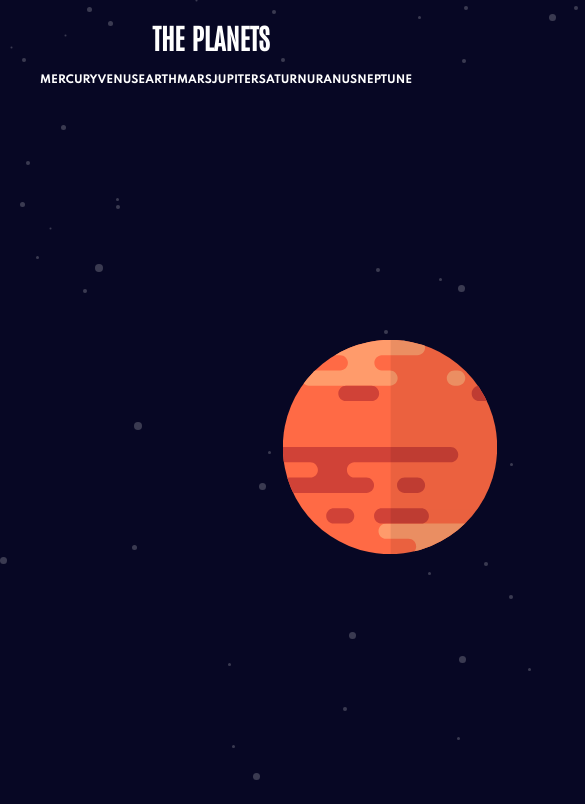
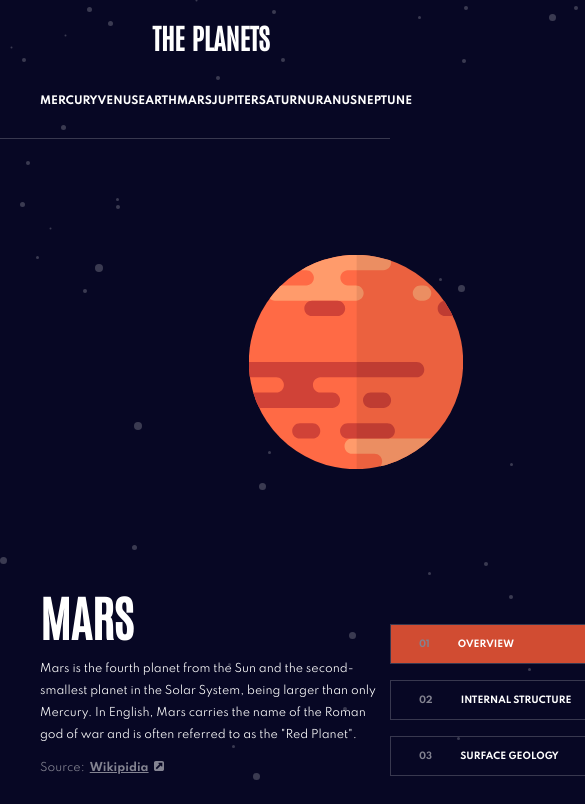
Before and after one commit to DKapteyn/Planet-info-site, a React (Create React App) app: page /Mars in a window 390 px wide. Shown: the top 804 px of the page, 585 px wide, since content can reach past the window. Built offline with nearby package versions, Linux system fonts and the light colour scheme.

Commit message:
improvement to tablet design

```diff
--- a/src/components/Main.js
+++ b/src/components/Main.js
@@ -6,7 +6,7 @@ export default function Main(props) {
     img: "planet",
     para: "overview",
     background: "-activeoverview",
-    img2: null
+    img2: null,
   });
 
   function handleOverview() {
@@ -14,7 +14,7 @@ export default function Main(props) {
       img: "planet",
       para: "overview",
       background: "-activeoverview",
-      img2:null
+      img2: null,
     });
   }
 
@@ -23,7 +23,7 @@ export default function Main(props) {
       img: "internal",
       para: "structure",
       background: "-activestructure",
-      img2: null
+      img2: null,
     });
   }
 
@@ -32,7 +32,7 @@ export default function Main(props) {
       img: "planet",
       para: "geology",
       background: "-activegeology",
-      img2: "geology"
+      img2: "geology",
     });
   }
 
@@ -68,16 +68,17 @@ export default function Main(props) {
           alt="Outer planet"
           className="planetPic"
         />
-        { planetState.img2 !== null && <img
-         src = {planetData[props.planetNumber].images[planetState.img2]}
-         alt=""
-          className="secondPlanetPic"
-        />}
-
+        {planetState.img2 !== null && (
+          <img
+            src={planetData[props.planetNumber].images[planetState.img2]}
+            alt=""
+            className="secondPlanetPic"
+          />
+        )}
       </div>
 
       <div className="planet--text">
-        <h1 className="main--title">{planetData[props.planetNumber].name}</h1>
+        <h1 className="main--title">{planetData[props.planetNumber].name.toUpperCase()}</h1>
         <p className="main--para">
           {planetData[props.planetNumber][planetState.para].content}
         </p>
@@ -85,7 +86,11 @@ export default function Main(props) {
           <span className="source">Source:</span>
           <a href={planetData[props.planetNumber][planetState.para].source}>
             <span className="wiki">Wikipidia</span>
-            <img src="/assets/icon-source.svg" alt="arrow" />
+            <img
+              className="arrowPic"
+              src="/assets/icon-source.svg"
+              alt="arrow"
+            />
           </a>
         </div>
       </div>
--- a/src/sass/Footer.scss
+++ b/src/sass/Footer.scss
@@ -2,11 +2,9 @@
 
 .footer--container {
   display: flex;
-
   gap: 30px;
   @include desktop {
     margin: 0px 165px 0px 165px;
-
   }
   @include tablet {
     margin: 30px 40px;
@@ -17,14 +15,13 @@
     font-family: "Antonio", sans-serif;
     font-weight: 400;
     letter-spacing: -1.5px;
-    margin:0px;
-
+    margin: 0px;
 
     @include desktop {
       font-size: 40px;
     }
     @include tablet {
-      font-size: 28px;
+      font-size: 24px;
     }
   }
 
@@ -37,7 +34,7 @@
 
     @include desktop {
       font-size: 11px;
-      margin-top:20px;
+      margin-top: 20px;
     }
     @include tablet {
       font-size: 8px;
@@ -46,17 +43,20 @@
 }
 
 .stats {
+  border: 0.5px solid var(--bordergrey);
 
- border: 0.5px solid var(--bordergrey);
+  width: 100%;
 
- width: 100%;
-  padding-left: 23px;
-  display:flex;
+  display: flex;
   flex-direction: column;
 
-  @include desktop{
-    height:128px;
-
+  @include desktop {
+    height: 128px;
+    padding-left: 23px;
   }
 
+  @include tablet {
+    height: 88px;
+    padding: 12px;
+  }
 }
--- a/src/sass/Header.scss
+++ b/src/sass/Header.scss
@@ -2,10 +2,12 @@
 
 .header--container {
   font-family: anto;
-
+  border-bottom: 1px solid var(--bordergrey);
   @include desktop {
     display: flex;
-    border-bottom: 1px solid var(--bordergrey);
+  }
+  @include tablet {
+    padding-bottom: 20px;
   }
 }
 
@@ -32,64 +34,100 @@
   }
   @include tablet {
     justify-content: space-evenly;
+    padding-top: 21px;
   }
 }
-
-
-
 
 a {
   text-decoration: none;
   color: white;
-  padding-top:28px;
-
+  padding-top: 28px;
 
   @include desktop {
     margin-right: 33px;
   }
 }
 
-
 // color change for top border
 
-.header--colorChangeMercury{
-  a:hover{
-    border-top: 3px solid var(--mercuryinfobox)
+.header--colorChangeMercury {
+  a:hover {
+    @include desktop {
+      border-top: 3px solid var(--mercuryinfobox);
+    }
+    @include tablet {
+      border-bottom: 3px solid var(--mercuryinfobox);
     }
   }
-.header--colorChangeVenus{
-  a:hover{
-    border-top: 3px solid var(--venusinfobox)
+}
+.header--colorChangeVenus {
+  a:hover {
+    @include desktop {
+      border-top: 3px solid var(--venusinfobox);
+    }
+    @include tablet {
+      border-bottom: 3px solid var(--venusinfobox);
+    }
   }
 }
 
-.header--colorChangeEarth{
-    a:hover{
-      border-top: 3px solid var(--earthinfobox)
+.header--colorChangeEarth {
+  a:hover {
+    @include desktop {
+      border-top: 3px solid var(--earthinfobox);
+    }
+    @include tablet {
+      border-bottom: 3px solid var(--earthinfobox);
     }
   }
-.header--colorChangeMars{
-  a:hover{
-    border-top: 3px solid var(--marsinfobox)
+}
+.header--colorChangeMars {
+  a:hover {
+    @include desktop {
+      border-top: 3px solid var(--marsinfobox);
+    }
+    @include tablet {
+      border-bottom: 3px solid var(--marsinfobox);
     }
   }
-.header--colorChangeJupiter{
-  a:hover{
-    border-top: 3px solid var(--jupiterinfobox)
+}
+.header--colorChangeJupiter {
+  a:hover {
+    @include desktop {
+      border-top: 3px solid var(--jupiterinfobox);
+    }
+    @include tablet {
+      border-bottom: 3px solid var(--jupiterinfobox);
     }
   }
-.header--colorChangeSaturn{
-  a:hover{
-    border-top: 3px solid var(--saturninfobox)
+}
+.header--colorChangeSaturn {
+  a:hover {
+    @include desktop {
+      border-top: 3px solid var(--saturninfobox);
+    }
+    @include tablet {
+      border-bottom: 3px solid var(--saturninfobox);
     }
   }
-.header--colorChangeUranus{
-  a:hover{
-    border-top: 3px solid var(--uranusinfobox)
+}
+.header--colorChangeUranus {
+  a:hover {
+    @include desktop {
+      border-top: 3px solid var(--uranusinfobox);
+    }
+    @include tablet {
+      border-bottom: 3px solid var(--uranusinfobox);
     }
   }
-.header--colorChangeNeptune{
-  a:hover{
-    border-top: 3px solid var(--neptuneinfobox)
+}
+.header--colorChangeNeptune {
+  a:hover {
+    @include desktop {
+      border-top: 3px solid var(--neptuneinfobox);
+    }
+    @include tablet {
+      border-bottom: 3px solid var(--neptuneinfobox);
     }
   }
+}
--- a/src/sass/Main.scss
+++ b/src/sass/Main.scss
@@ -26,9 +26,7 @@
   flex-direction: column;
   justify-content: space-evenly;
   grid-area: infoBoxes;
-
   gap: 16px;
-
   font-family: "Spartan", sans-serif;
   font-weight: 700;
   @include desktop {
@@ -37,17 +35,27 @@
   }
   @include tablet {
     align-self: center;
-    margin-top: 100px;
+    margin-top: 40px;
   }
 
   div {
     display: flex;
     align-items: center;
     border: 1px solid var(--bordergrey);
+    margin-left: auto;
+
+    @include desktop {
       width: 350px;
       height: 48px;
-    margin-left: auto;
       font-size: 12px;
+    }
+
+    @include tablet {
+      width: 281px;
+      height: 40px;
+      font-size: 9px;
+      //margin-left: 56px;
+    }
 
     &:hover {
       background-color: var(--bordergrey);
@@ -66,34 +74,50 @@
 
 .main--title {
   font-family: "Antonio", sans-serif;
+
+  margin-bottom:0px;
+
+  @include desktop {
     font-size: 80px;
-  margin-bottom: 23px;
+    margin-top:100px;
+  }
+
+  @include tablet {
+    font-size: 48px;
+    margin-top:0px;
+  }
 }
 
 .main--para {
+  @include desktop {
     font-size: 14px;
     line-height: 25px;
+  }
+  @include tablet {
+    font-size: 11px;
+    line-height: 22px;
+  }
 }
 
 .imgcontainer {
   display: grid;
   grid-area: planetPic;
-  place-items: center;
-  position:relative;
+  place-content: center;
+  position: relative;
   grid-template-columns: repeat(3, 1fr);
-  grid-template-rows:repeat(3, 1fr);
+  grid-template-rows: repeat(3, 1fr);
+
+  @include desktop {
     max-height: 700px;
-
-
-  .planetPic, .secondPlanetPic{
-    grid-row:2/3;
-    grid-column: 2/3;
-
+  }
+  @include tablet {
+    max-height: 445px;
   }
 
-  .planetPic {
-    margin: auto;
-
+  .planetPic,
+  .secondPlanetPic {
+    grid-row: 2/3;
+    grid-column: 2/3;
 
     @include tablet {
       transform: scale(0.638);
@@ -104,13 +128,21 @@
     }
   }
 
-  .secondPlanetPic{
+  .planetPic {
+    place-self: center;
+  }
 
-    margin-top:300px;
-    height:199px;
-    width:163px;
-
-
+  .secondPlanetPic {
+    // margin-top: 250px;
+    height: 199px;
+    width: 163px;
+    place-self: center;
+    @include desktop {
+      margin-top: 370px;
+    }
+    @include tablet {
+      margin-top: 200px;
+    }
   }
 }
 
@@ -119,9 +151,13 @@
   flex-direction: column;
   grid-area: planetText;
   width: 350px;
-  margin-left: auto;
+
   align-self: flex-end;
   font-family: "Spartan", sans-serif;
+@include desktop{
+  margin-left: auto;
+}
+
 }
 
 .main--source {
@@ -134,12 +170,24 @@
   span {
     margin-right: 5px;
     font-weight: 400;
+    color: var(--textgrey);
+
+    @include desktop {
       font-size: 13px;
+    }
+
+    @include tablet {
+      font-size: 11px;
+    }
   }
   .wiki {
     text-decoration: underline;
     font-weight: 700;
   }
+}
+
+.arrowPic {
+  height: 10px;
 }
 
 /*background color change for active boxes*/
--- a/src/sass/Mixins.scss
+++ b/src/sass/Mixins.scss
@@ -1,5 +1,5 @@
 @mixin desktop{
-    @media (min-width: 759px){
+    @media (min-width: 1100px){
         @content;
     }
 }
@@ -11,7 +11,7 @@
 }
 
 @mixin tablet{
-    @media (min-width:375px) and (max-width: 758px){
+    @media (min-width:375px) and (max-width: 1099px){
         @content;
     }
 }
```
Also changed, not shown: src/pages/Planet.js (+1 -6 lines). Lines whose indentation alone changed are shown as unchanged.
